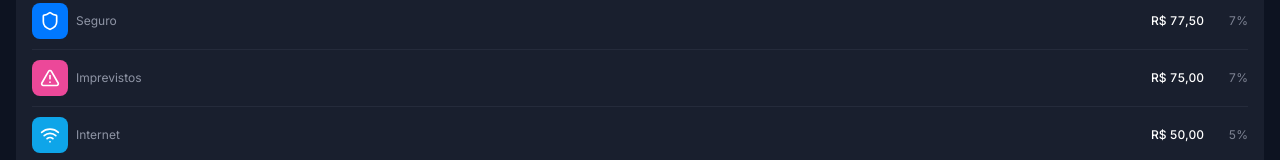
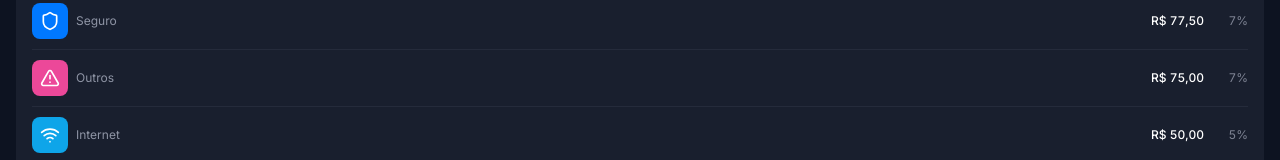
Before and after one commit to thiagoroddev/motocalcrj, a React (Vite) app: page /estimativa in a window 1280 px wide. Shown: the part 1316-1476 px from the top of the page. Built offline with nearby package versions, Linux system fonts and the light colour scheme.

Commit message:
TASK-BG-029 e 30

```diff
--- a/src/components/detalhamento/SecaoImprevistos.tsx
+++ b/src/components/detalhamento/SecaoImprevistos.tsx
@@ -88,7 +88,7 @@ export function SecaoImprevistos({
         <div className="flex items-center gap-3 p-4 cursor-pointer" onClick={onToggleExpandido}>
           <TileCategoria categoriaId="gastosCustom" corClasse="bg-warning/60" />
           <span className="flex-1 text-foreground text-sm font-medium flex items-center gap-1.5">
-            Imprevistos
+            Outros
             <button
               type="button"
               onClick={(e) => {
@@ -125,7 +125,7 @@ export function SecaoImprevistos({
           </span>
           <Toggle
             ativo={categoriaAtiva}
-            label={`${categoriaAtiva ? 'Desativar' : 'Ativar'} Imprevistos`}
+            label={`${categoriaAtiva ? 'Desativar' : 'Ativar'} Outros`}
             onClick={onToggleCategoria}
           />
           <svg
@@ -156,6 +156,7 @@ export function SecaoImprevistos({
                   <Toggle
                     ativo={ativo}
                     label={`${ativo ? 'Desativar' : 'Ativar'} ${imprevisto.label}`}
+                    inativoPorPai={!categoriaAtiva}
                     onClick={() => onToggleImprevistoSugerido(id)}
                   />
                   <span className="w-8 text-right text-[10px] text-muted-foreground/40 shrink-0 tabular-nums">
@@ -190,6 +191,7 @@ export function SecaoImprevistos({
                   <Toggle
                     ativo={g.ativo}
                     label={`${g.ativo ? 'Desativar' : 'Ativar'} ${g.nome}`}
+                    inativoPorPai={!categoriaAtiva}
                     onClick={() => dispatch({ type: 'TOGGLE_GASTO_CUSTOM', id: g.id })}
                   />
                   <span className="w-8 shrink-0" aria-hidden="true" />
--- a/src/components/estimativa/DistribuicaoCustos.tsx
+++ b/src/components/estimativa/DistribuicaoCustos.tsx
@@ -38,7 +38,6 @@ export function DistribuicaoCustos({ segmentos, diasAno, horasDia }: PropsDistri
 
   // Filtra e ordena uma única vez: donut e legenda usam a MESMA ordem (% desc).
   const visiveis = segmentos
-    .filter((s) => s.porcentagem >= 0.5)
     .sort((a, b) => b.porcentagem - a.porcentagem);
 
   const totalAnual = segmentos.reduce((soma, s) => soma + s.valorAnual, 0);
@@ -79,7 +78,7 @@ export function DistribuicaoCustos({ segmentos, diasAno, horasDia }: PropsDistri
               {moeda(converterAnualParaPeriodo(s.valorAnual, periodo, diasAno, horasDia))}
             </span>
             <span className="w-9 text-right text-muted-foreground/60 text-xs tabular-nums">
-              {Math.round(s.porcentagem)}%
+              {s.porcentagem < 1 ? s.porcentagem.toFixed(1).replace('.', ',') : Math.round(s.porcentagem)}%
             </span>
           </div>
         ))}
--- a/src/pages/PaginaDetalhamento.tsx
+++ b/src/pages/PaginaDetalhamento.tsx
@@ -107,8 +107,11 @@ export function PaginaDetalhamento() {
       )
     : 0;
 
-  const pct = (valor: number, ativo: boolean = true) =>
-    !ativo || totalFiltrado <= 0 ? '0%' : `${Math.round((valor / totalFiltrado) * 100)}%`;
+  const pct = (valor: number, ativo: boolean = true) => {
+    if (!ativo || totalFiltrado <= 0) return '0%';
+    const p = (valor / totalFiltrado) * 100;
+    return p < 1 ? `${p.toFixed(1).replace('.', ',')}%` : `${Math.round(p)}%`;
+  };
   const pp = (anual: number) => moeda(converterAnualParaPeriodo(anual, periodo, diasAno, horasDia));
   const cvt = (anual: number) => converterAnualParaPeriodo(anual, periodo, diasAno, horasDia);
   const totalFiltradoNoPeriodo = cvt(totalFiltrado);
--- a/src/pages/PaginaEstimativa.tsx
+++ b/src/pages/PaginaEstimativa.tsx
@@ -25,7 +25,7 @@ const CATEG_CONFIG: Record<string, { label: string; cor: string }> = {
   seguro: { label: 'Seguro', cor: '#0078FF' },
   alimentacao: { label: 'Alimentação', cor: '#FBBF24' },
   financiamento: { label: 'Financiamento', cor: '#F97316' },
-  gastosCustom: { label: 'Imprevistos', cor: '#EC4899' },
+  gastosCustom: { label: 'Outros', cor: '#EC4899' },
 };
 
 export function PaginaEstimativa() {
@@ -87,7 +87,7 @@ export function PaginaEstimativa() {
           : (valores[id] ?? 0),
       cor: cfg.cor,
     }))
-    .filter((s) => s.porcentagem > 0);
+    .filter((s) => s.valorAnual > 0);
 
   function handleKmBlur() {
     const v = parseInt(kmDiaInput, 10);
```
Also changed, not shown: 4 other files (tests, documents, lock files or other folders).
